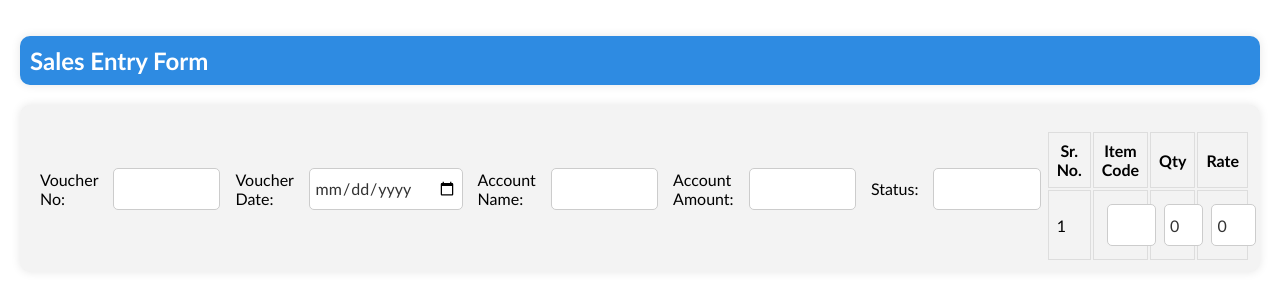
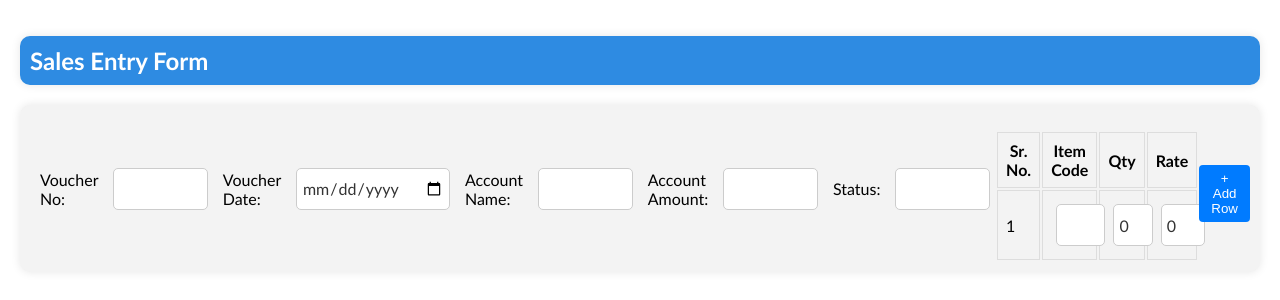
Before and after one commit to SreenandhaVR/sales_entry_app, a React (Create React App) app: page / in a window 1280 px wide. Shown: the top 300 px of the page. Built offline with nearby package versions, Linux system fonts and the light colour scheme.

Commit message:
add row add/remove functionality with styled button

```diff
--- a/src/pages/SalesEntryForm/SalesEntryForm.jsx
+++ b/src/pages/SalesEntryForm/SalesEntryForm.jsx
@@ -65,7 +65,15 @@ export default function SalesEntryForm() {
     ))}
   </tbody>
 </table>
-
+<button
+  type="button"
+  className={styles.btn}
+  onClick={() =>
+    setDetails([...details, { sr_no: details.length + 1, item_code: "", qty: 0, rate: 0 }])
+  }
+>
+  + Add Row
+</button>
         </div>
       </div>
     );
--- a/src/pages/SalesEntryForm/home.module.scss
+++ b/src/pages/SalesEntryForm/home.module.scss
@@ -52,3 +52,23 @@
     border: 1px solid #ddd;
     padding:8px;
 }
+
+.totalBox {
+    margin-top: 15px;
+    font-weight: bold;
+    font-size: 18px;
+    color: #333;
+  }
+
+  .btn {
+    margin-top: 10px;
+    padding: 6px 12px;
+    background: #007bff;
+    color: #fff;
+    border: none;
+    border-radius: 4px;
+    cursor: pointer;
+  }
+  .btn:hover {
+    background: #0056b3;
+  }
```
